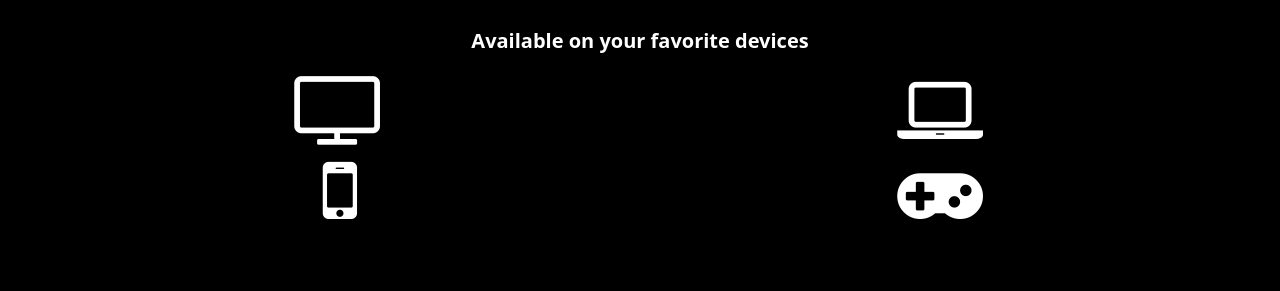
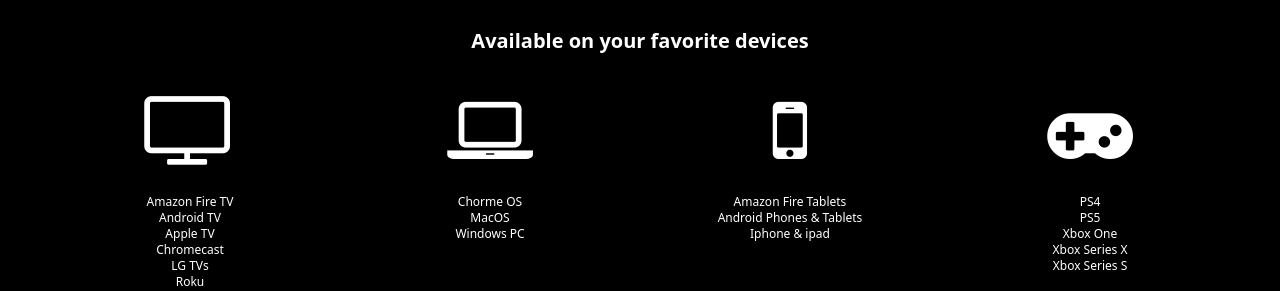
Before and after one commit to feramb626/movieproject, a React (Create React App) app: page / in a window 1280 px wide. Shown: the part 1134-1425 px from the top of the page. Before the commit the page ends 1364 px from the top, so only its background shows below. Built offline with nearby package versions, Linux system fonts and the light colour scheme.

Commit message:
Terminada la primera pagina

```diff
--- a/src/Pages/home.js
+++ b/src/Pages/home.js
@@ -38,25 +38,51 @@
                     Available on your favorite devices
                 </h1>
                 <div id="iconos" >
-                    <div className="w-1/2 items-center">
+                    <div className="icon">
                         <Ico
                             name={"fa fa-tv fa-5x"}
                         />
+                        <ul className="text-center pt-6 text-xs">
+                            <li>Amazon Fire TV</li>
+                            <li>Android TV</li>
+                            <li>Apple TV</li>
+                            <li>Chromecast</li>
+                            <li>LG TVs</li>
+                            <li>Roku</li>
+                            <li>Samsung</li>
+                        </ul>
                     </div>
-                    <div className="w-1/2 items-center">
+                    <div className="icon">
                         <Ico
                             name={"fa fa-laptop fa-5x"}
                         />
+                        <ul className="text-center pt-6 text-xs">
+                            <li>Chorme OS</li>
+                            <li>MacOS</li>
+                            <li>Windows PC</li>
+                        </ul>
                     </div>
-                    <div className="w-1/2 items-center">
+                    <div className="icon">
                         <Ico
                             name={"fa fa-mobile fa-5x"}
                         />
+                        <ul className="text-center pt-6 text-xs">
+                            <li>Amazon Fire Tablets</li>
+                            <li>Android Phones & Tablets</li>
+                            <li>Iphone & ipad</li>
+                        </ul>
                     </div>
-                    <div className="w-1/2 items-center">
+                    <div className="icon">
                         <Ico
                             name={"fa fa-gamepad fa-5x"}
                         />
+                        <ul className="text-center pt-6 text-xs">
+                            <li>PS4</li>
+                            <li>PS5</li>
+                            <li>Xbox One</li>
+                            <li>Xbox Series X</li>
+                            <li>Xbox Series S</li>
+                        </ul>
                     </div>
                 </div>
 
--- a/src/index.css
+++ b/src/index.css
@@ -22,3 +22,14 @@
   flex-direction: row;
   flex-wrap: wrap;
 }
+.icon{
+  margin-top: 20px;
+  width: 50%;
+  align-items: center;
+}
+
+@media (min-width: 768px){
+  .icon{
+    width: 25%;
+  }
+}
```
